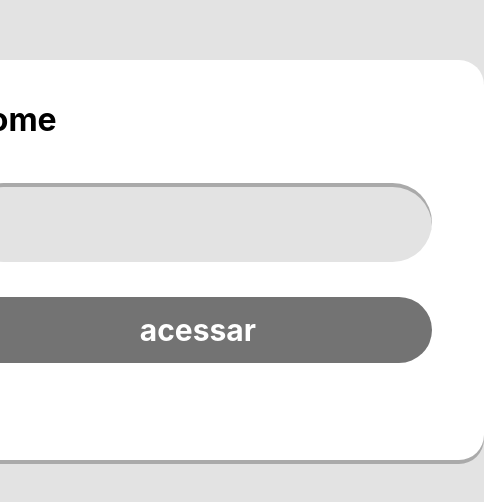
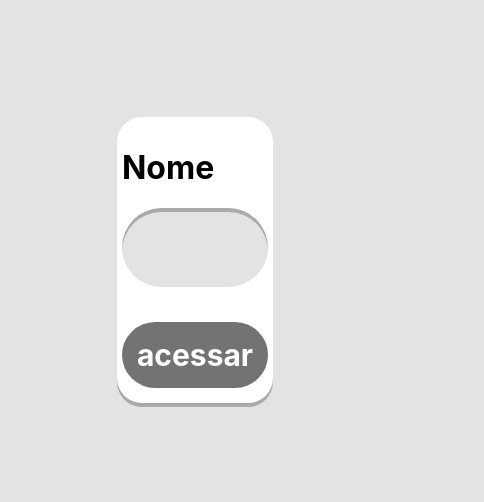
Before and after one commit to ThiagoSiqueiraa/desafio-tecnico-mbr, a React (Create React App) app: page / in a window 390 px wide. Shown: the part 162-664 px from the top of the page, 484 px wide, since content can reach past the window. Built offline with nearby package versions, Linux system fonts and the light colour scheme.

Commit message:
fix: arrumando a estilização para tornar responsivo

```diff
--- a/src/App.css
+++ b/src/App.css
@@ -21,22 +21,18 @@ body {
 
 
 .wrapper {
-  width: 600px;
-  height: 400px;
+
   background-color: #fff;
   border-radius: 25px;
   box-shadow: 0px 4px 0px 0px rgba(0, 0, 0, 0.25);
 
 }
 
-.wrapper h1 {
+/* .wrapper h1 {
   margin: 40px 427px 44px 58px;
-}
+} */
 
-.wrapper-input {
-  width: 81%;
-  margin: 0 10% 35px 10%;
-}
+
 
 .wrapper input {
   margin-bottom: 35px;
@@ -47,6 +43,11 @@ body {
   box-shadow: 0px 4px 0px 0px rgba(0, 0, 0, 0.25) inset;
   border: none;
 
+}
+
+ul{
+  margin: 0;
+  padding: 0;
 }
 
 .wrapper-input button {
@@ -112,29 +113,46 @@ body {
   }
 }
 
-.header{
+.header {
   position: fixed;
   top: 0;
   width: 100%;
-  height: 10%;
-    background: #737373;
+  height: 109px;
+  background: #737373;
+  display: flex;
+  flex-wrap: wrap;
+  justify-content: flex-start;
+  align-items: center;
 }
 
-.header__container{
-  display: flex;
-}
 
-.header__avatar{
+.header__avatar {
   margin-left: 4%;
   background-color: #fff;
-  width: 4%;
+  height: 82px;
+  width: 82px;
   border-radius: 100%;
 }
 
-.header__username{
+.header__username {
   margin-left: 3%;
+  color: white;
 }
 
+.result {
+  display: flex;
+  justify-content: center;
+  flex-wrap: wrap;
+}
+
+.content-login{
+  display: flex;
+  justify-content: center;
+  flex-wrap: wrap;
+  flex-direction: column;
+  padding: 3% 5% 7% 5%;
+  align-content: center;
+}
 
 #error-page {
   display: flex;
@@ -143,3 +161,22 @@ body {
   justify-content: center;
   width: 100%;
 }
+
+.btn__tryagain{
+  width: 100%;
+  background-color: #6b6b72;
+  color: white;
+  padding: 3%;
+}
+
+.btn__tryagain:hover{
+  cursor: pointer;
+}
+
+
+@media(max-width: 1000px){
+  .wrapper{
+    width: 40% !important;
+  }
+
+}
--- a/src/App.tsx
+++ b/src/App.tsx
@@ -37,10 +37,9 @@ function App() {
   }
 
   return (
-    <Wrapper width={'600px'} height={'400px'} >
-      {/* aqui talvez possa ser um form */}
+    <Wrapper width='25%' padding='1.2%'>
       <ToastContainer />
-      <div className="content-login">
+      <div className="content-login result">
         <h1>Nome</h1>
         <div className='wrapper-input'>
           <input type="text" value={name} onChange={(e) => setName(e.target.value)} />
--- a/src/Questions.tsx
+++ b/src/Questions.tsx
@@ -89,20 +89,19 @@ function Questions() {
             {user.name === '' && <Navigate to='/' />}
             {/* topbar */}
             <header className="header">
-                <div className="header__container">
                     <div className="header__avatar">
                     </div>
                     <div className="header__username">
                         <h1>{user.name}</h1>
                     </div>
-                </div>
+
             </header>
                 {
                     isLoading && <p>Carregando...</p>
                 }
                 {
                     !isFinished ? (
-                        <Wrapper width='972px' height='505px' padding='4.3%'>
+                        <Wrapper width='60%' padding='3.3%'>
 
                     <ul>
                         <Pill isQuestion>{data && <span>{data[currentQuestion].pergunta}</span>}</Pill>
@@ -111,14 +110,14 @@ function Questions() {
                         })}
                     </ul></Wrapper>) :
 
-                        (<Wrapper height='505px' padding='2.3%'><div>
+                        (<Wrapper width="30%"  padding='1.1%'><div className='result'>
                             <h1>Pontuação</h1>
                             <Pill style={{justifyContent: 'space-evenly'}}><span>Respostas corretas:</span> <span>{score.correctAnswers}</span></Pill>
                             <Pill style={{justifyContent: 'space-evenly'}}><span>Respostas erradas:</span><span>{score.wrongAnswers}</span></Pill>
                             <Pill style={{justifyContent: 'space-evenly'}}><span>Porcentagem de acerto:</span> <span>{
                                 (score.correctAnswers / (score.correctAnswers + score.wrongAnswers)) * 100
                             }%</span></Pill>
-                            <button onClick={onTryAgain}>Tentar novamente</button>
+                            <button className="btn__tryagain" onClick={onTryAgain}>Tentar novamente</button>
                         </div></Wrapper>)
                 }
 
--- a/src/ui/Pill.css
+++ b/src/ui/Pill.css
@@ -11,7 +11,7 @@
     padding: 2%;
 }
 
-.pill-container:hover{
+.pill-container:hover {
     background-color: #c6c6c6;
 }
 
@@ -29,3 +29,36 @@
     font-weight: 700;
     line-height: normal
 }
+
+.result .pill-container {
+    cursor: default;
+}
+
+.result .pill-container:hover {
+    background-color: #fff ;
+}
+
+
+@media(max-width: 1000px) {
+    .pill-container span {
+        font-size: 100%;
+    }
+}
+
+@media(max-width: 900px) {
+    .pill-container{
+        padding: 8%;
+    }
+}
+
+@media(max-width: 600px) {
+    .pill-container{
+        padding: 6%;
+    }
+}
+
+@media(max-width: 300px) {
+    .pill-container{
+        padding: 4%;
+    }
+}
--- a/src/ui/Wrapper.tsx
+++ b/src/ui/Wrapper.tsx
@@ -1,6 +1,6 @@
 import React from "react";
 
-function Wrapper({children, width, height, padding}: {children: React.ReactNode, width?: string, height: string, padding?: string}) {
+function Wrapper({children, width, height, padding}: {children: React.ReactNode, width?: string, height?: string, padding?: string}) {
     return (
         <div className="wrapper" style={{width, height, padding}}>
             {children}
```
